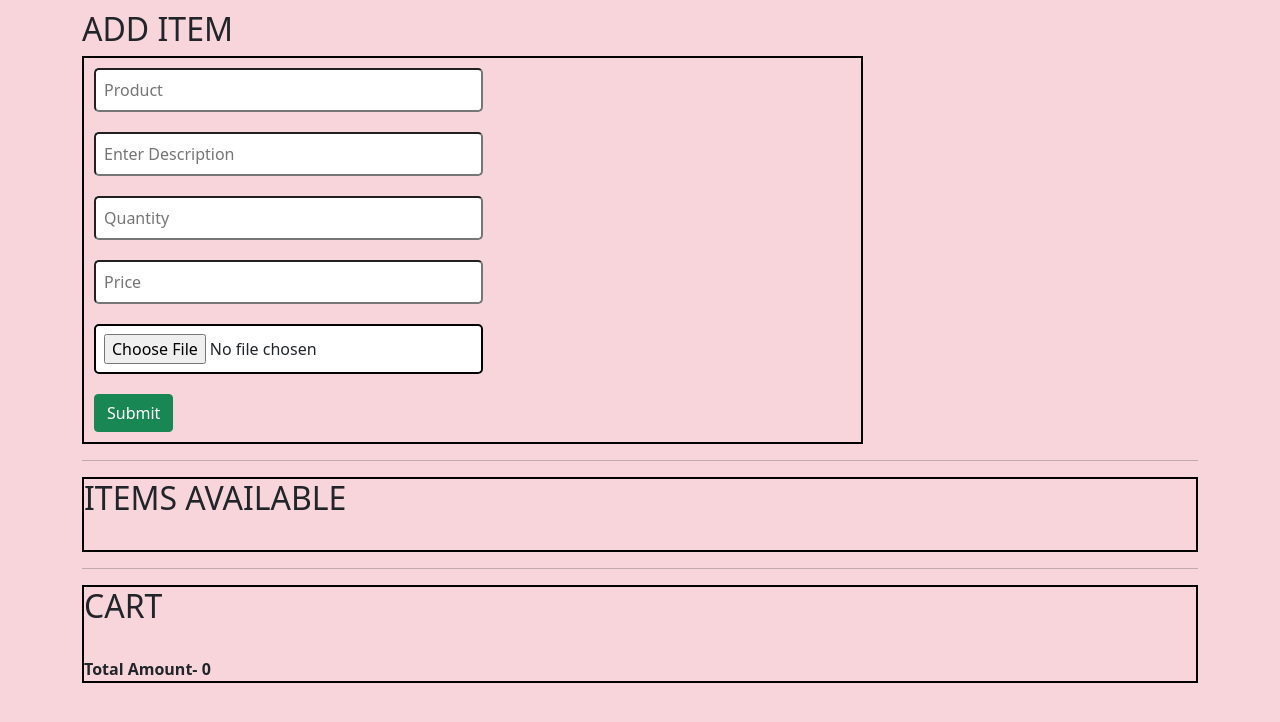
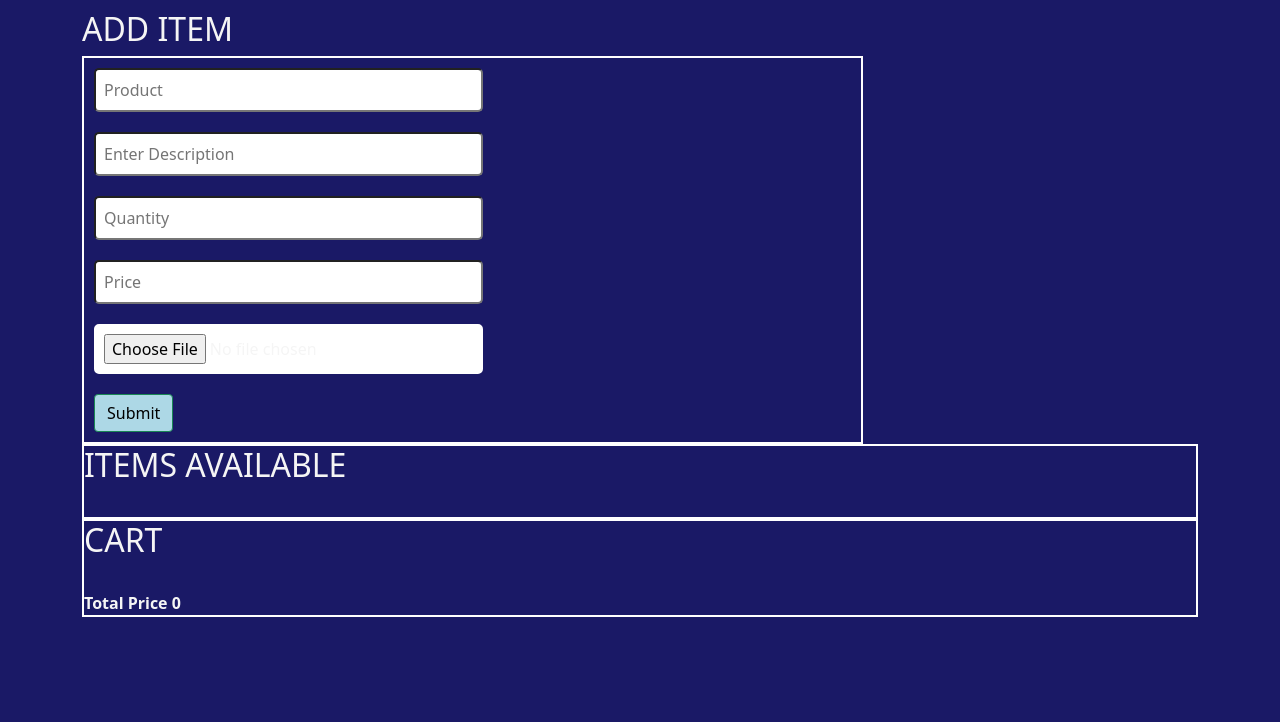
Before and after one commit to EshaDevre/Assignments, a plain HTML site: page ecommerce/ecomm.html in a window 1280 px wide. Drawn offline with nearby package versions, Linux system fonts and the light colour scheme.

Commit message:
commited

```diff
--- a/Quiz/quiz.css
+++ b/Quiz/quiz.css
@@ -4,7 +4,7 @@
   box-sizing: border-box;
 }
 body{
-  background-color: #b8c6db;
+  background-color: #ffffff;
   background-image: linear-gradient(315deg, #b8c6db 0%, #f5f7f7 100%);
   font-family: 'Poppins', sans-serif;
   display: flex;
@@ -17,7 +17,7 @@ body{
 .quiz-container{
   background-color: #fff;
   border-radius: 10px;
-  box-shadow: 0 0 10px 2px rgba(100, 100, 100, 0.1);
+  box-shadow: 0 0 10px 2px rgb(100, 100, 100);
   width: 600px;
   overflow: hidden;
 }
@@ -42,7 +42,7 @@ ul li label{
   cursor: pointer;
 }
 button{
-  background-color: #03cae4;
+  background-color: #186121;
   color: #fff;
   border: none;
   display: block;
@@ -53,7 +53,7 @@ button{
   padding: 1.3rem;
 }
 button:hover{
-  background-color: #04adc4;
+  background-color: #14565f;
 }
 button:focus{
   outline: none;
--- a/ecommerce/ecomm.css
+++ b/ecommerce/ecomm.css
@@ -1,5 +1,6 @@
 body{
-    background: rgb(247, 213, 219);
+    background: rgb(26, 25, 102);
+    color: whitesmoke;
 }
 li{
     text-decoration: none;
@@ -12,7 +13,7 @@ input{
     border-radius: 5px;
 }
 .inputButton{
-    border: 2px solid rgb(0, 0, 0);
+    border: 2px solid rgb(255, 255, 255);
     background: white;
     /* border-radius: 5px; */
 }
@@ -41,12 +42,16 @@ input{
     height: 125px;
 }
 .form{
-    border: 2px solid black;
+    border: 2px solid rgb(255, 254, 254);
     width: 70%;
 }
 .item{
-    border: 2px solid black;
+    border: 2px solid rgb(255, 255, 255);
 }
 .cart{
-    border: 2px solid black;
+    border: 2px solid rgb(255, 255, 255);
 }
+.btn{
+    background: lightblue;
+    color: black;
+}
--- a/ecommerce/ecomm.html
+++ b/ecommerce/ecomm.html
@@ -4,7 +4,7 @@
 <head>
     <meta charset='utf-8'>
     <meta http-equiv='X-UA-Compatible' content='IE=edge'>
-    <title>E - COMMERSE</title>
+    <title>Ecommerce</title>
     <meta name='viewport' content='width=device-width, initial-scale=1'>
     <link href="https://cdn.jsdelivr.net/npm/bootstrap@5.1.3/dist/css/bootstrap.min.css" rel="stylesheet" integrity="sha384-1BmE4kWBq78iYhFldvKuhfTAU6auU8tT94WrHftjDbrCEXSU1oBoqyl2QvZ6jIW3" crossorigin="anonymous">
     <link rel='stylesheet' type='text/css' media='screen' href='ecomm.css'>
@@ -57,14 +57,14 @@
                 class="btn btn-success">
             </div>
         </div>
-        <hr>
         <div class="item" id="listItems">
             <h2>ITEMS AVAILABLE</h2><br>
         </div>
-        <hr>
         <div class="cart" id="cartListItems">
             <h2>CART</h2><br>
-            <span style="font-weight: bolder;">Total Amount- <span id="totalPrice">0</span></span><br>
+            <span style="font-weight: bolder;">
+                Total Price
+                <span id="totalPrice">0</span></span><br>
         </div>
     </div>
     <script type="text/javascript" src="ecomm.js"></script>
```
Also changed, not shown: ecommerce/ecomm.js (+8 -4 lines).
